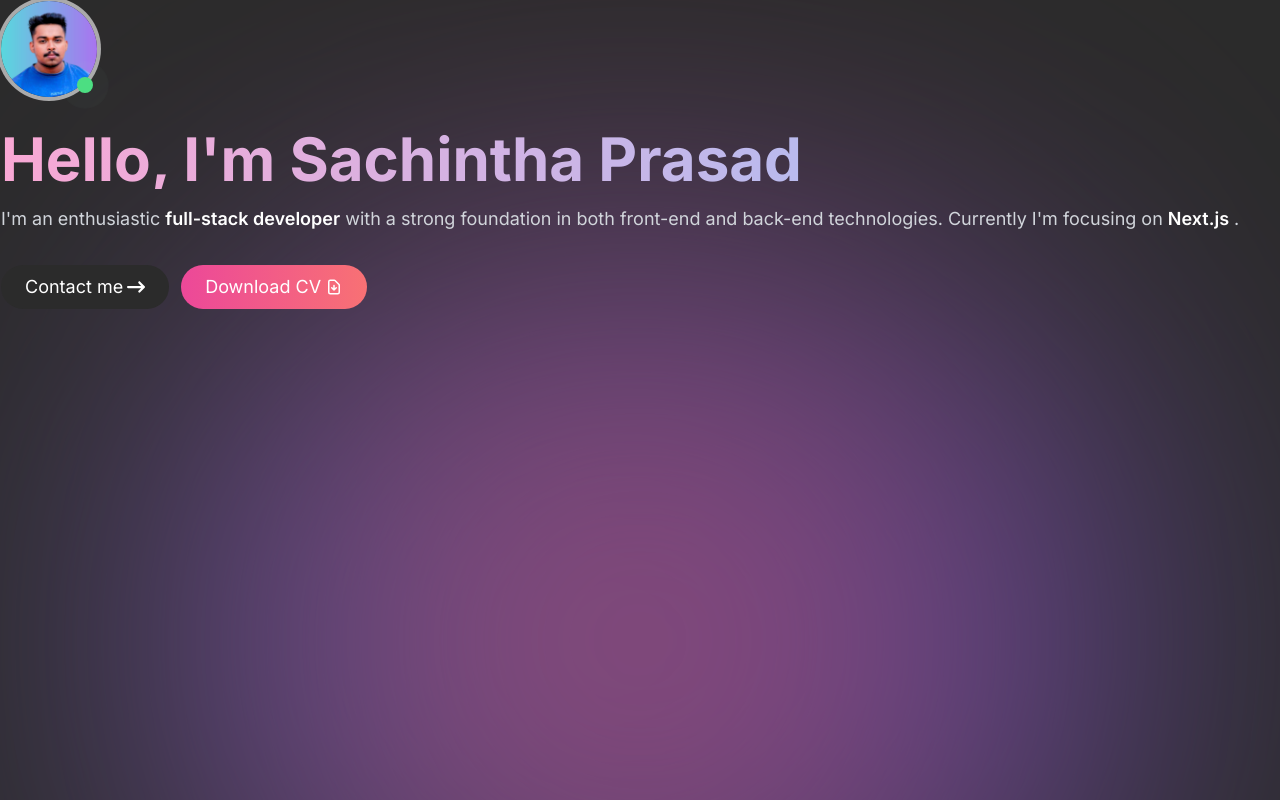
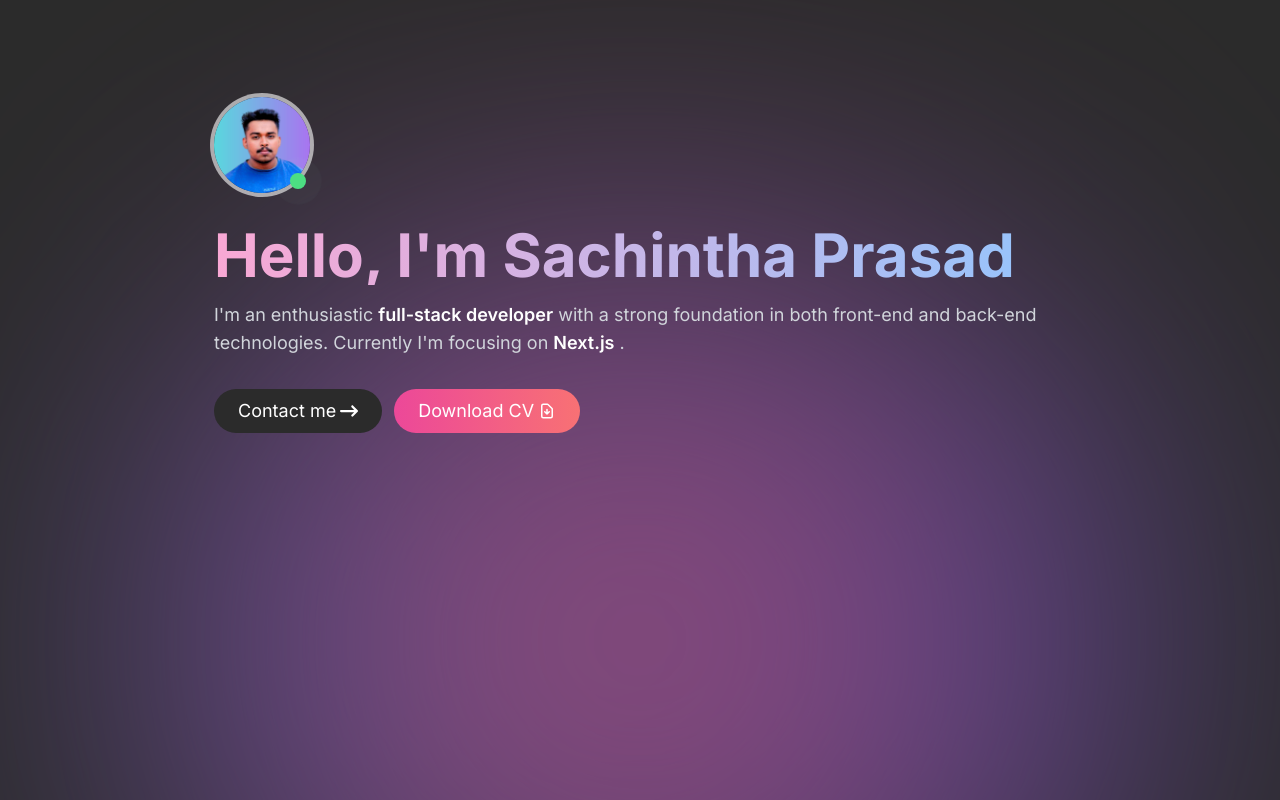
Before and after one commit to Sachintha-Prasad/portfolio, a Next.js app: page / in a window 1280 px wide. Shown: the top 800 px of the page. Built offline with nearby package versions, Linux system fonts and the light colour scheme.

Commit message:
global css update

```diff
--- a/app/globals.css
+++ b/app/globals.css
@@ -21,3 +21,15 @@ html {
     scroll-behavior: smooth;
     overflow-x: hidden;
 }
+
+.custom-container {
+    @apply container flex w-full max-w-[900px] items-start justify-center pt-24;
+}
+
+.section-header {
+    @apply flex h-[48px] bg-gradient-to-r from-pink-300 to-blue-300 bg-clip-text text-2xl font-bold text-transparent sm:text-3xl lg:text-4xl;
+}
+
+.custom-transition {
+    @apply transition-all duration-500 ease-in-out;
+}
```
